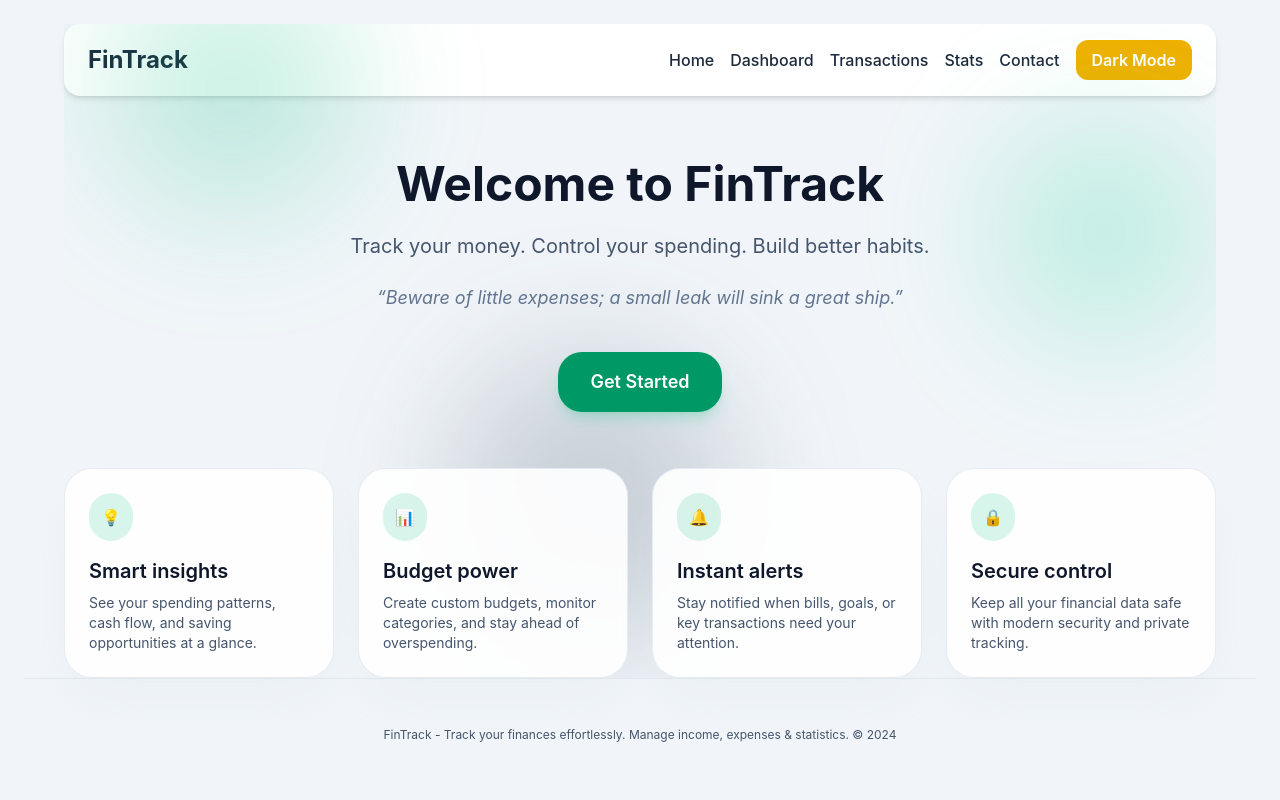
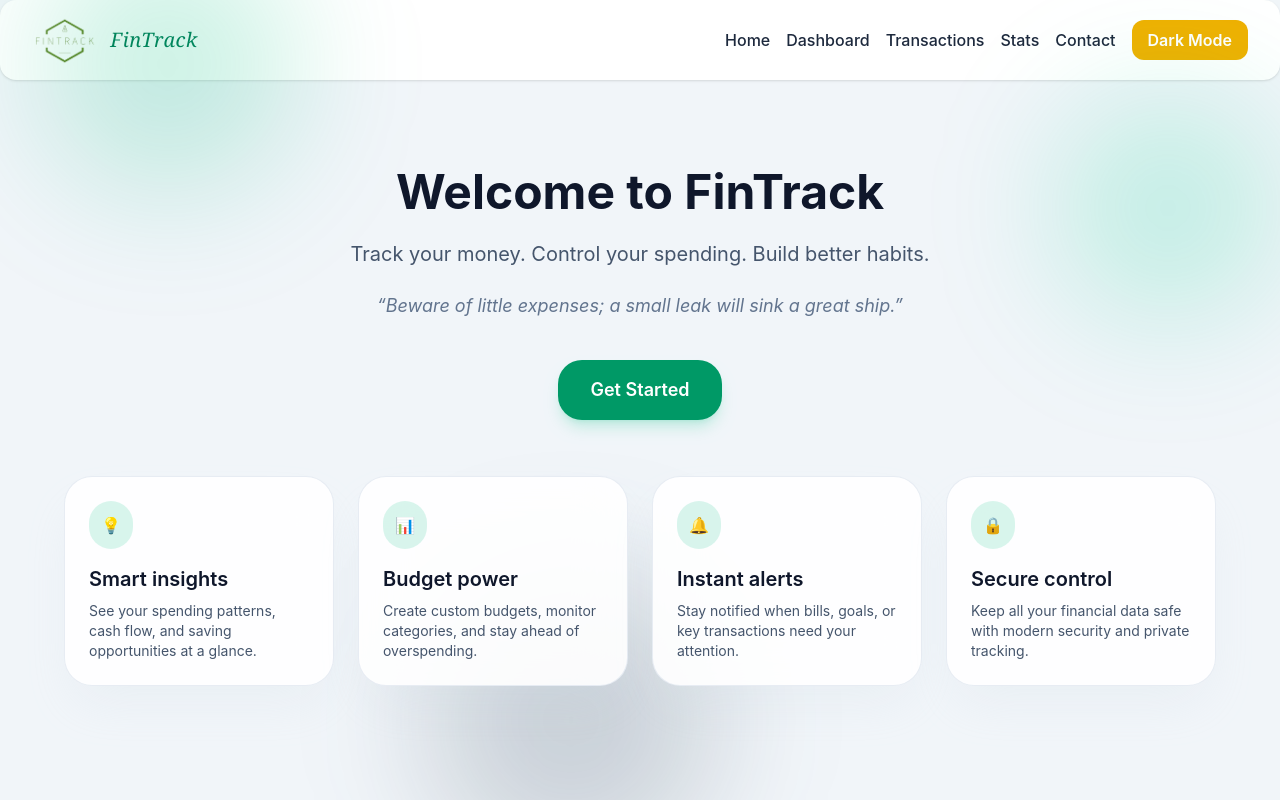
Before and after one commit to rishab123-creator/fintrack, a React (Vite) app: page / in a window 1280 px wide. Shown: the top 800 px of the page. Built offline with nearby package versions, Linux system fonts and the light colour scheme.

Commit message:
improvingui

```diff
--- a/src/components/navbar.jsx
+++ b/src/components/navbar.jsx
@@ -1,16 +1,32 @@
 import { Link } from "react-router-dom";
+import logo from "../assets/Screenshot_2026-04-18_121025-removebg-preview.png";
 
 export default function Navbar({ darkMode, toggleTheme }) {
   return (
     <nav
       className={
         darkMode
-          ? "bg-slate-800 text-white shadow-md mb-8 rounded-2xl"
-          : "bg-white text-slate-800 shadow-md mb-8 rounded-2xl"
+          ? "w-full bg-slate-800 text-white shadow-sm mb-6 rounded-2xl"
+          : "w-full bg-white text-slate-800 shadow-sm mb-6 rounded-2xl"
       }
     >
-      <div className="max-w-6xl mx-auto px-6 py-4 flex flex-col sm:flex-row justify-between items-center gap-4">
-        <h1 className="text-2xl font-bold">FinTrack</h1>
+      <div className="max-w-full mx-auto w-full px-4 sm:px-6 lg:px-8 py-3 flex flex-col sm:flex-row justify-between items-center gap-3">
+        <div className="flex items-center gap-3">
+          <img
+            src={logo}
+            alt="FinTrack logo"
+            className="h-14 w-auto object-contain filter brightness-90 contrast-110"
+          />
+          <span
+            className={
+              darkMode
+                ? "text-emerald-200 text-xl font-serif italic tracking-wide"
+                : "text-emerald-700 text-xl font-serif italic tracking-wide"
+            }
+          >
+            FinTrack
+          </span>
+        </div>
 
         <div className="flex flex-wrap justify-center gap-4 items-center">
           <Link to="/" className="hover:text-blue-500 font-medium">
--- a/src/index.css
+++ b/src/index.css
@@ -1 +1,15 @@
+:root {
+  min-height: 100%;
+}
+
+html, body, #root {
+  min-height: 100%;
+}
+
+body {
+  margin: 0;
+  padding: 0;
+  overflow-x: hidden;
+}
+
 @import "tailwindcss";
--- a/src/pages/HomePage.jsx
+++ b/src/pages/HomePage.jsx
@@ -7,11 +7,11 @@
     <div
       className={
         darkMode
-          ? "min-h-screen flex flex-col bg-slate-950 p-6"
-          : "min-h-screen flex flex-col bg-slate-100 p-6"
+          ? "min-h-screen flex flex-col bg-slate-950 px-0 overflow-x-hidden"
+          : "min-h-screen flex flex-col bg-slate-100 px-0 overflow-x-hidden"
       }
     >
-      <div className="relative flex-1 max-w-6xl mx-auto w-full home-hero">
+      <div className="relative flex-1 w-full home-hero">
         <div className="absolute inset-0 overflow-hidden pointer-events-none">
           <div className="absolute -top-16 left-10 w-64 h-64 rounded-full bg-emerald-500/20 blur-3xl animate-blob"></div>
           <div className="absolute top-24 right-0 w-56 h-56 rounded-full bg-emerald-400/20 blur-3xl animate-float"></div>
@@ -20,7 +20,9 @@
 
         <Navbar darkMode={darkMode} toggleTheme={toggleTheme} />
 
-        <div className="relative text-center mt-16 px-4 sm:px-0">
+        <div className="relative flex min-h-screen w-full">
+          <div className="relative flex-1 w-full px-4 lg:px-6">
+            <div className="relative mx-auto max-w-6xl text-center mt-16 px-4 sm:px-0">
           <h1
             className={
               darkMode
@@ -155,6 +157,8 @@
             </div>
           </div>
         </div>
+          </div>
+        </div>
       </div>
 
       {/* Footer should be outside the centered container */}
```
Also changed, not shown: src/assets/Screenshot_2026-04-18_121025-removebg-preview.png (added), src/assets/fintrack-logo.svg (added).
